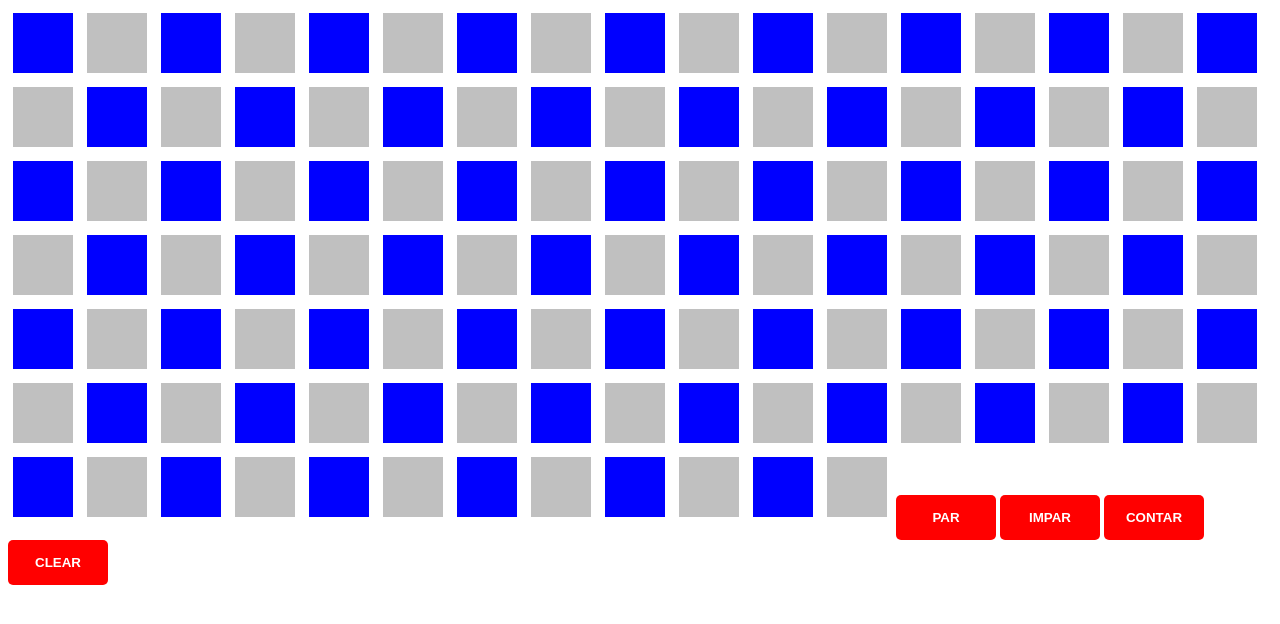
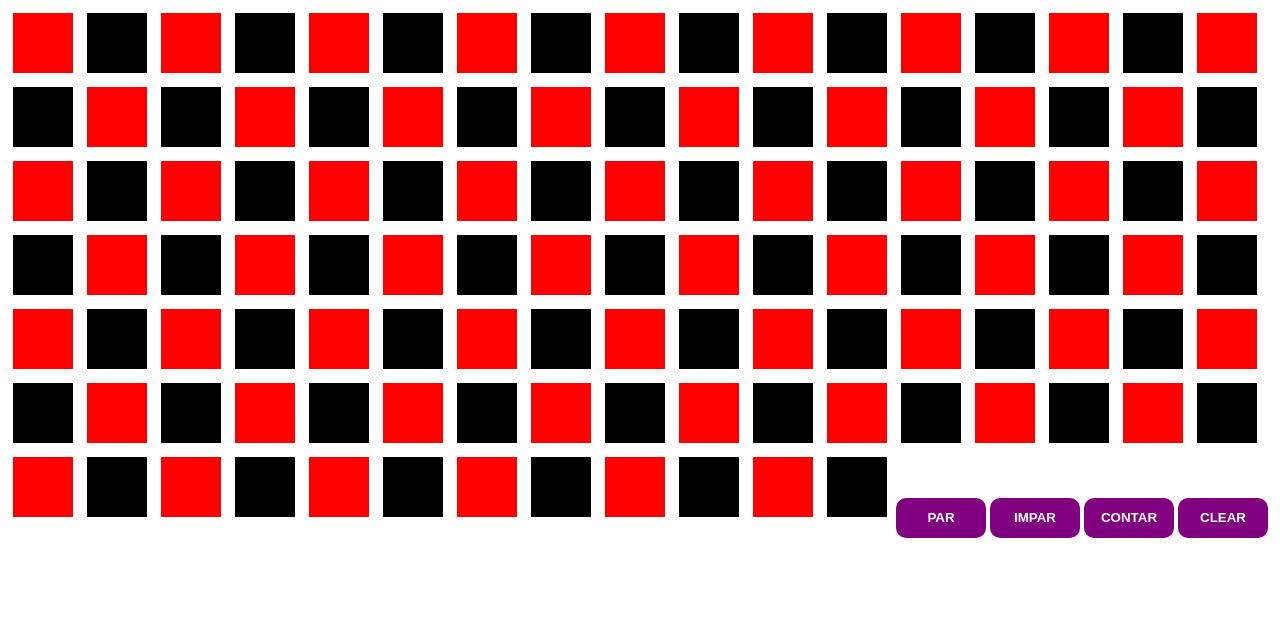
Before and after one commit to Megaomar10/Boxes_JS, a plain HTML site: page index.html in a window 1280 px wide. Both pictures are taken after a click on the button "PAR". Drawn offline with Linux system fonts and the light colour scheme.

Commit message:
Nuevos colores y tamaños

```diff
--- a/script.js
+++ b/script.js
@@ -9,7 +9,7 @@ const btn_Contar = document.querySelector('#btn_Contar');
 btn_Par.addEventListener('click', () => {
     for (let i = 0; i <= cajas.length; i++) {
         if (i % 2 == 0) {
-            cajas[i].style.background = "blue";
+            cajas[i].style.background = "red";
         }
     }
 });
@@ -18,16 +18,19 @@ btn_Par.addEventListener('click', () => {
 btn_Impar.addEventListener('click', () => {
     for (let i = 0; i <= cajas.length; i++) {
         if (i % 2 != 0) {
-            cajas[i].style.background = "orange";
+            cajas[i].style.background = "lime";
         }
     }
 });
 
 //Boton Contar
 btn_Contar.addEventListener('click', () => {
+
+
     for (let i = 0; i <= cajas.length; i++) {
 
         cajas[i].innerHTML = i;
+
 
     }
 });
@@ -36,7 +39,7 @@ btn_Contar.addEventListener('click', () => {
 btn_Clear.addEventListener('click', () => {
     for (let i = 0; i <= cajas.length; i++) {
 
-        cajas[i].style.background = "silver";
+        cajas[i].style.background = "black";
         cajas[i].innerHTML = "";
     }
 });
--- a/style.css
+++ b/style.css
@@ -3,7 +3,7 @@
 .cajas {
     width: 60px;
     height: 60px;
-    background: silver;
+    background: black;
     border: none;
     margin: 5px;
     display: inline-block;
@@ -18,11 +18,11 @@
 /* Modelado de los 3 botones */
 
 button {
-    width: 100px;
-    height: 45px;
+    width: 90px;
+    height: 40px;
     color: white;
-    background: red;
+    background: purple;
     font-weight: bolder;
     border: none;
-    border-radius: 5px;
+    border-radius: 10px;
 }
```
